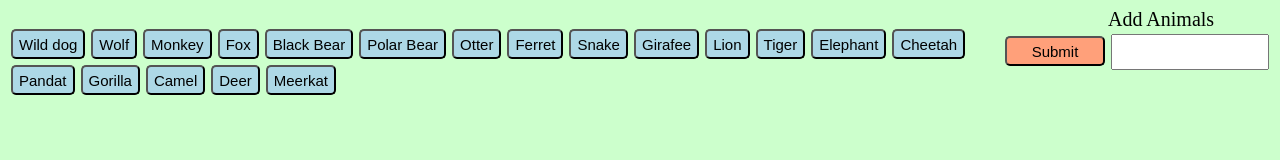
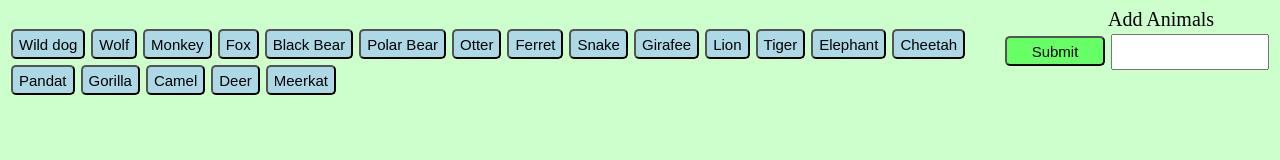
Before and after one commit to sonam25/Giftastic, a plain HTML site: page index.html in a window 1280 px wide. Drawn offline with nearby package versions, Linux system fonts and the light colour scheme.

Commit message:
change color of submit button

```diff
--- a/assets/css/style.css
+++ b/assets/css/style.css
@@ -23,7 +23,7 @@ background-size: 100%;
   }
   #submit{
     float:right;
-    background-color:lightsalmon;
+    background-color:#66ff66;
     color: black;
     margin: 3px;
     height:30px;
```
